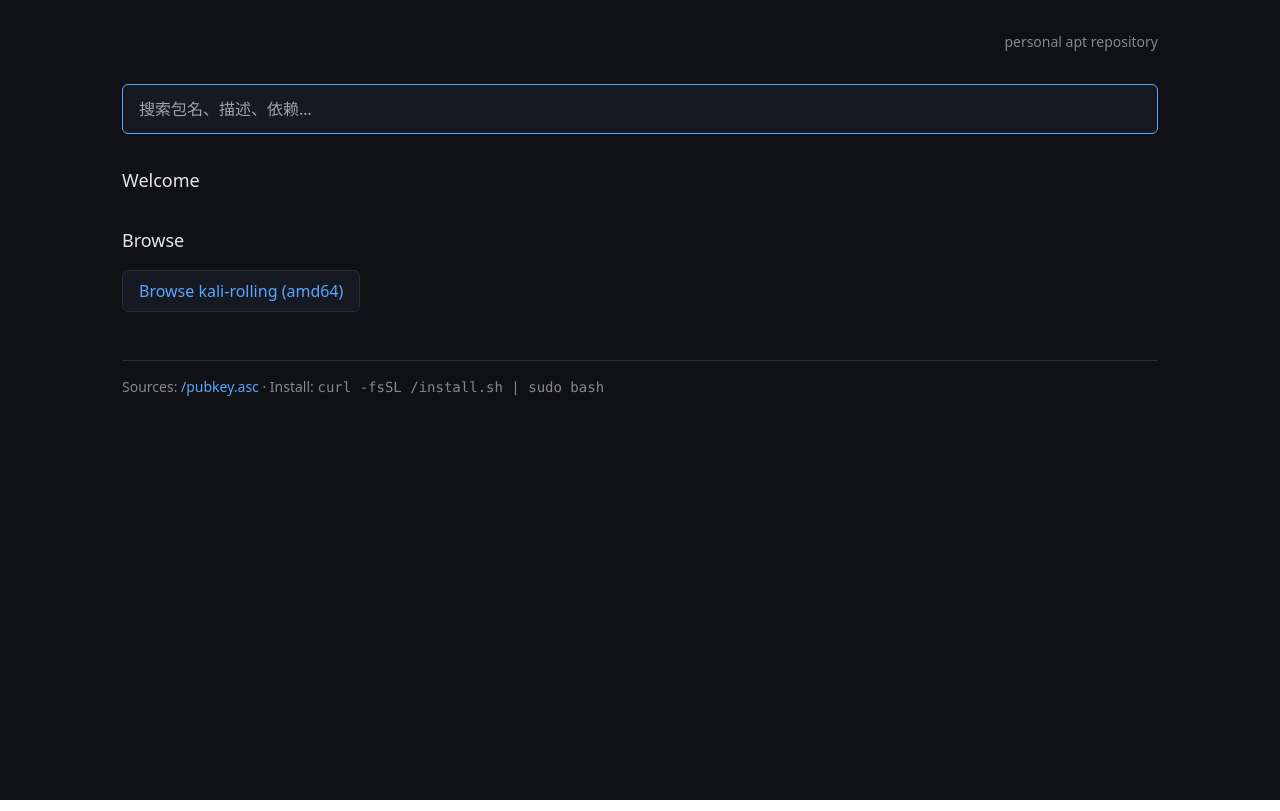
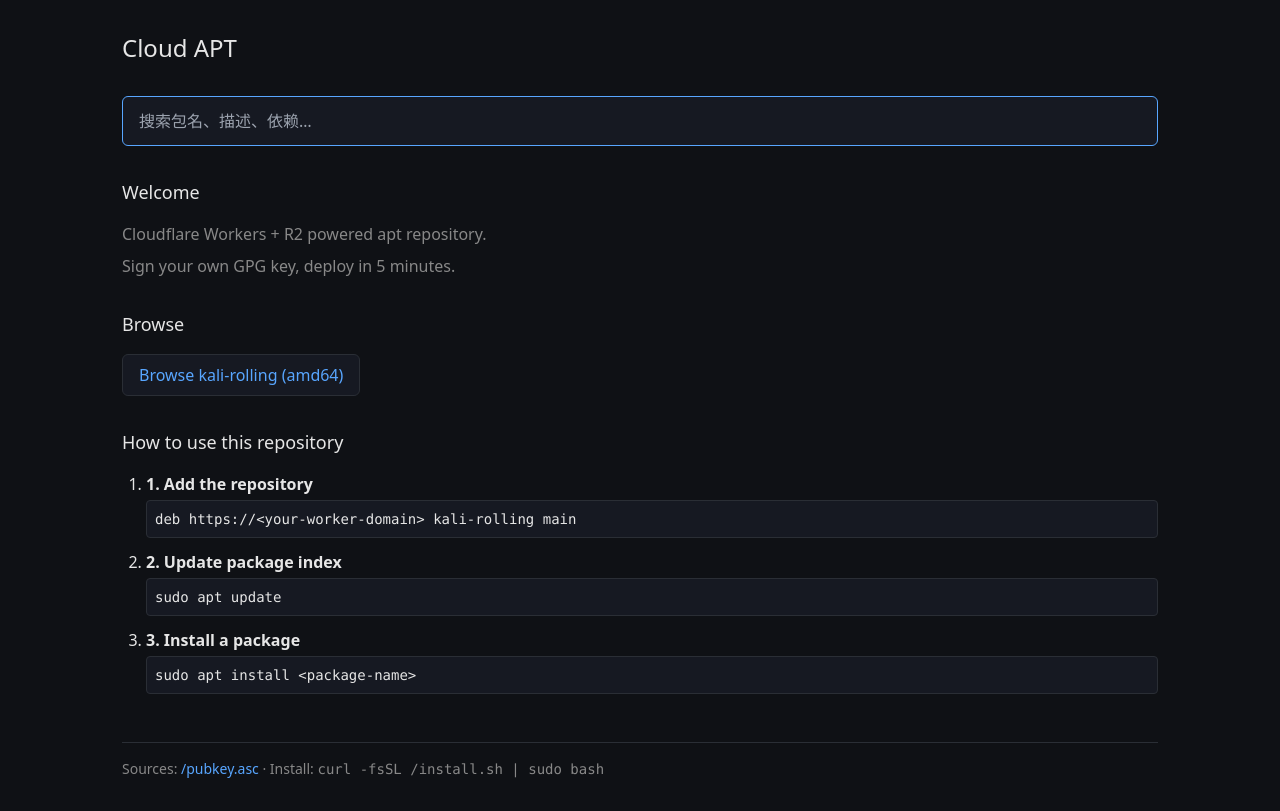
Before and after one commit to HowXu/cloud-apt, a Vue app in the folder apt-client/: page / in a window 1280 px wide. Built offline with nearby package versions, Linux system fonts and the light colour scheme.

Commit message:
feat(client): data-driven header + usage-steps section on home

```diff
--- a/apt-client/src/pages/HomePage.vue
+++ b/apt-client/src/pages/HomePage.vue
@@ -1,17 +1,25 @@
 <template>
   <div class="max-w-1100px mx-auto p-8">
-    <header class="flex items-baseline justify-between mb-8">
-      <h1 class="text-2xl">
-        <router-link to="/" class="text-fg no-underline">{{ siteConfig.title }}</router-link>
-      </h1>
-      <span class="text-muted text-sm">personal apt repository</span>
+    <header class="flex items-baseline justify-between mb-8 gap-3">
+      <div class="flex items-baseline gap-3">
+        <img
+          v-if="siteConfig.iconUrl"
+          :src="siteConfig.iconUrl"
+          :alt="siteConfig.iconAlt || ''"
+          class="h-7 w-7 self-center"
+        />
+        <h1 class="text-2xl">
+          <router-link to="/" class="text-fg no-underline">{{ siteConfig.headerTitle }}</router-link>
+        </h1>
+      </div>
+      <span v-if="siteConfig.headerTagline" class="text-muted text-sm">{{ siteConfig.headerTagline }}</span>
     </header>
 
     <SearchBox placeholder="搜索包名、描述、依赖…" />
 
     <section class="mt-8">
       <h2 class="text-lg mb-4">Welcome</h2>
-      <p v-for="(line, i) in siteConfig.introLines" :key="i" class="text-muted mb-2">
+      <p v-for="(line, i) in siteConfig.homepageIntroLines" :key="i" class="text-muted mb-2">
         {{ line }}
       </p>
     </section>
@@ -26,6 +34,17 @@
       </router-link>
     </section>
 
+    <section v-if="siteConfig.usageSteps.length" class="mt-8">
+      <h2 class="text-lg mb-4">How to use this repository</h2>
+      <ol class="list-decimal pl-6 space-y-3">
+        <li v-for="step in siteConfig.usageSteps" :key="step.title">
+          <strong>{{ step.title }}</strong>
+          <pre class="mt-1 p-2 bg-card border border-border rounded text-sm overflow-x-auto"><code>{{ step.code }}</code></pre>
+          <p v-if="step.note" class="text-muted text-sm mt-1">{{ step.note }}</p>
+        </li>
+      </ol>
+    </section>
+
     <Footer />
   </div>
 </template>
```
